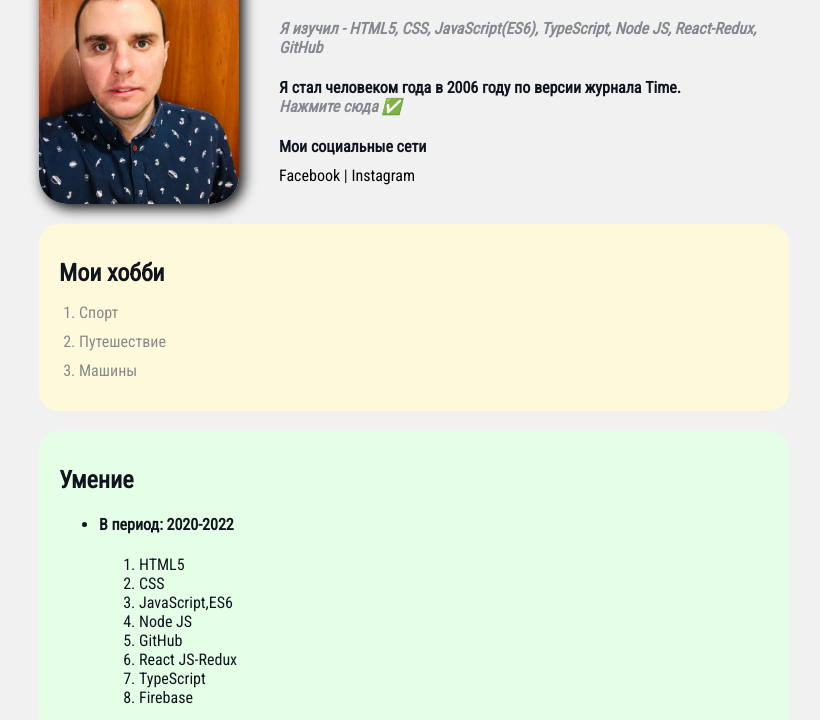
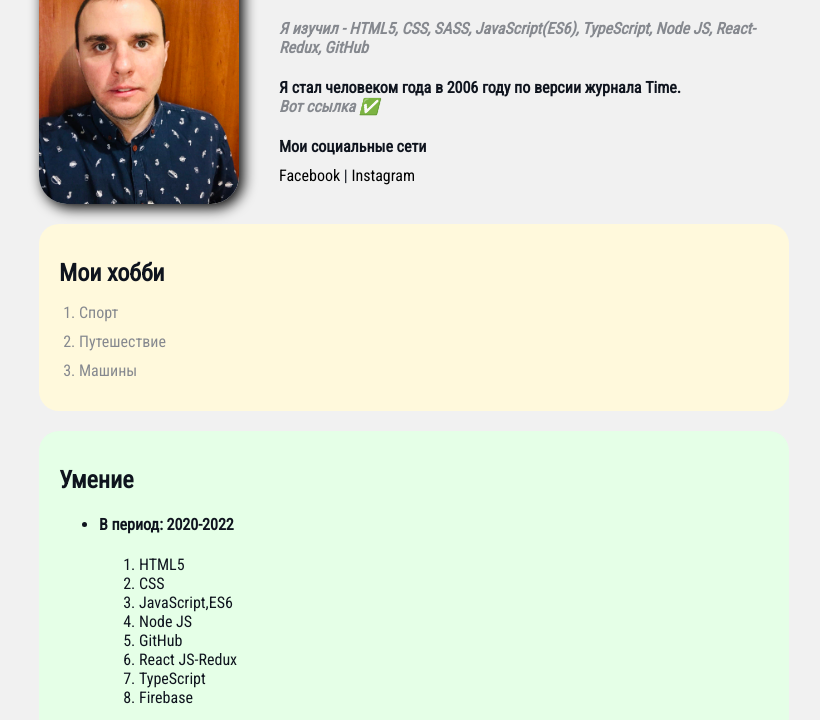
Before and after one commit to Aleksei-89ST/Portfolio-old, a plain HTML site: page index.html in a window 1280 px wide. Shown: the part 100-820 px from the top of the page, without its empty margins (226-1046 px from the left). Drawn offline with Linux system fonts and the light colour scheme.

Commit message:
made changes

```diff
--- a/index.html
+++ b/index.html
@@ -7,12 +7,12 @@
             <body>
         <div class="container">
         <div class="info">
-        <img src="img.jpg" alt="тут моя фотка" class="avatar" />
+        <img src="img.jpg"  alt="тут моя фотка" class="avatar" />
 
         <div class="info-text">
         <h1>Старовойтов Алексей</h1>
-            <p>Я изучил - <strong> HTML5, CSS, JavaScript(ES6), TypeScript, Node JS, React-Redux, GitHub </strong> </p>
-            <p> <h4>Я стал человеком года в 2006 году по версии журнала Time. <a href="https://ru.wikipedia.org/wiki/%D0%A2%D1%8B_(%D1%87%D0%B5%D0%BB%D0%BE%D0%B2%D0%B5%D0%BA_%D0%B3%D0%BE%D0%B4%D0%B0_%D0%BF%D0%BE_%D0%B2%D0%B5%D1%80%D1%81%D0%B8%D0%B8_%D0%B6%D1%83%D1%80%D0%BD%D0%B0%D0%BB%D0%B0_Time)"><p>Нажмите сюда ✅</p></a>
+            <p>Я изучил - <strong> HTML5, CSS, SASS, JavaScript(ES6), TypeScript, Node JS, React-Redux, GitHub </strong> </p>
+            <p> <h4>Я стал человеком года в 2006 году по версии журнала Time. <a href="https://ru.wikipedia.org/wiki/%D0%A2%D1%8B_(%D1%87%D0%B5%D0%BB%D0%BE%D0%B2%D0%B5%D0%BA_%D0%B3%D0%BE%D0%B4%D0%B0_%D0%BF%D0%BE_%D0%B2%D0%B5%D1%80%D1%81%D0%B8%D0%B8_%D0%B6%D1%83%D1%80%D0%BD%D0%B0%D0%BB%D0%B0_Time)"><p>Вот ссылка ✅</p></a>
             </h4></p>
 
 
```
